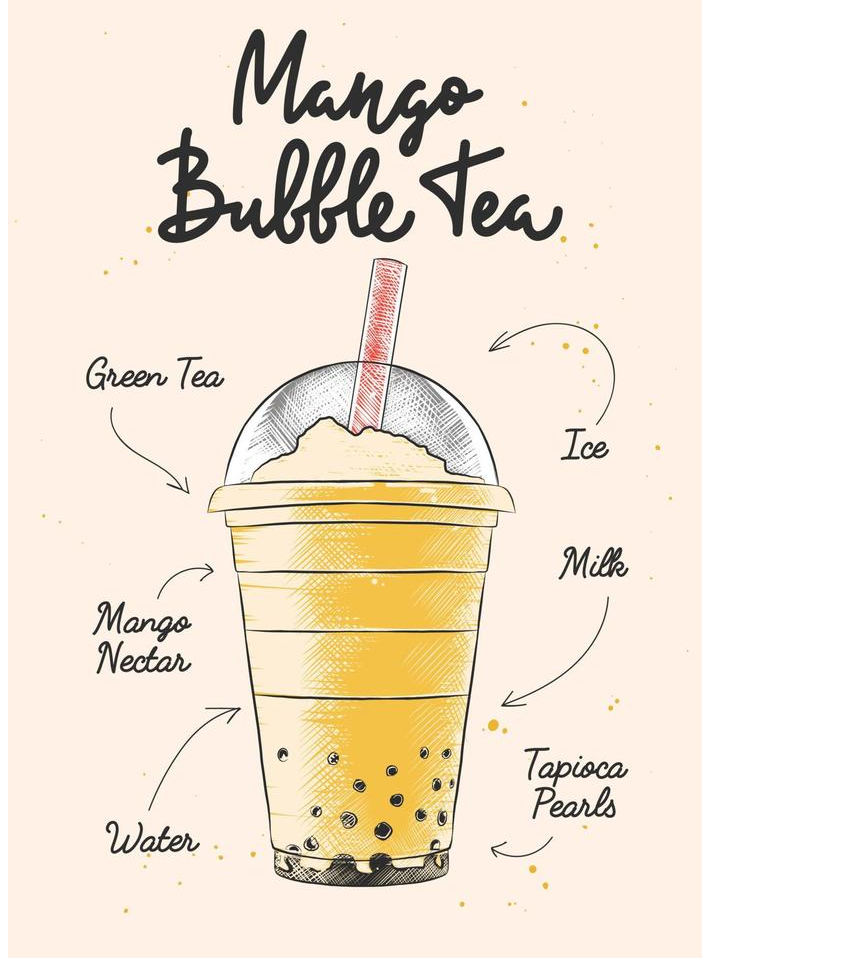
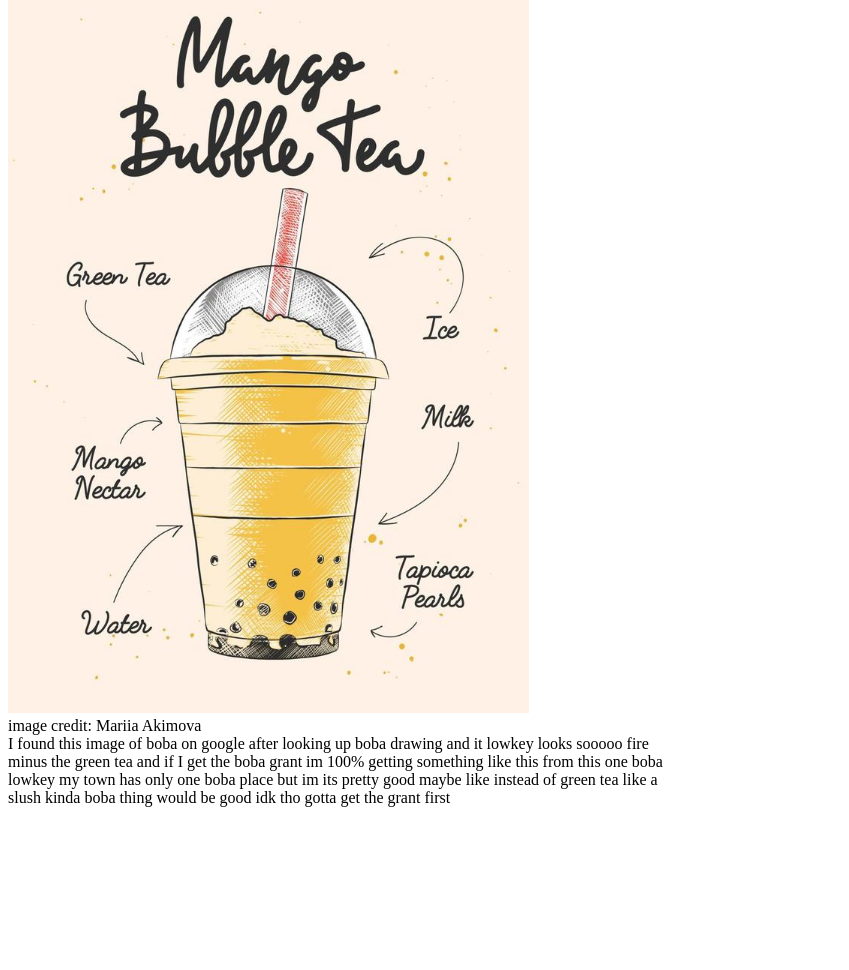
Before and after one commit to chesspotato/bobatea, a plain HTML site: page index.html in a window 1280 px wide. Shown: the part 122-1092 px from the top of the page, without its empty margins (0-849 px from the left). After the commit the page ends 937 px from the top, so only its background shows below. Drawn offline with Linux system fonts and the light colour scheme.

Commit message:
Update index.html

```diff
--- a/index.html
+++ b/index.html
@@ -10,9 +10,18 @@
 
 
 
-    <div class="title" >Boba Tea</div>
-    <img src="boba.jpg" alt="">
+    <div class="title">Boba Tea</div>
+    <img class="bobaimage" src="boba.jpg" alt="bobaimage" width="520.5" height="735">
+    <div class="credit">image credit: Mariia Akimova</div>
+    <div class="text">I found this image of boba on google after looking up boba drawing and it lowkey looks sooooo fire <br>
+        minus the green tea and if I get the boba grant im 100% getting something like this from this one boba <br>
+        lowkey my town has only one boba place but im its pretty good maybe like instead of green tea like a <br>
+        slush kinda boba thing would be good idk tho gotta get the grant first
 
+
+
+
+    </div>
 
 
 
```
